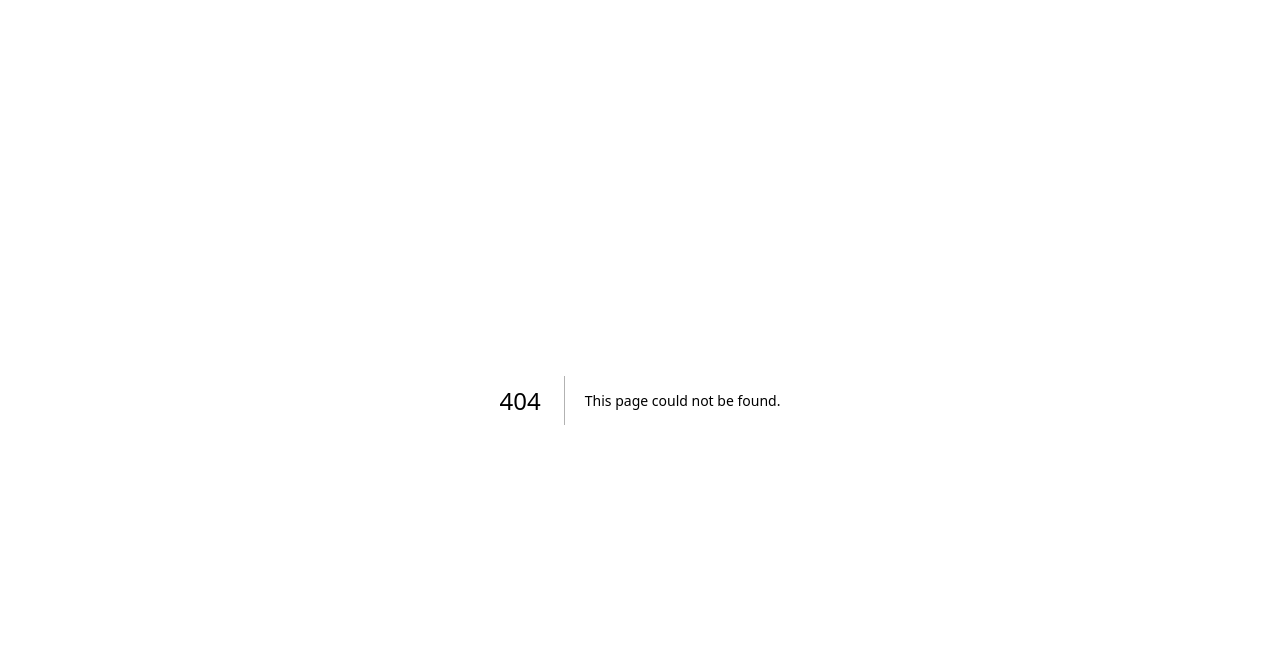
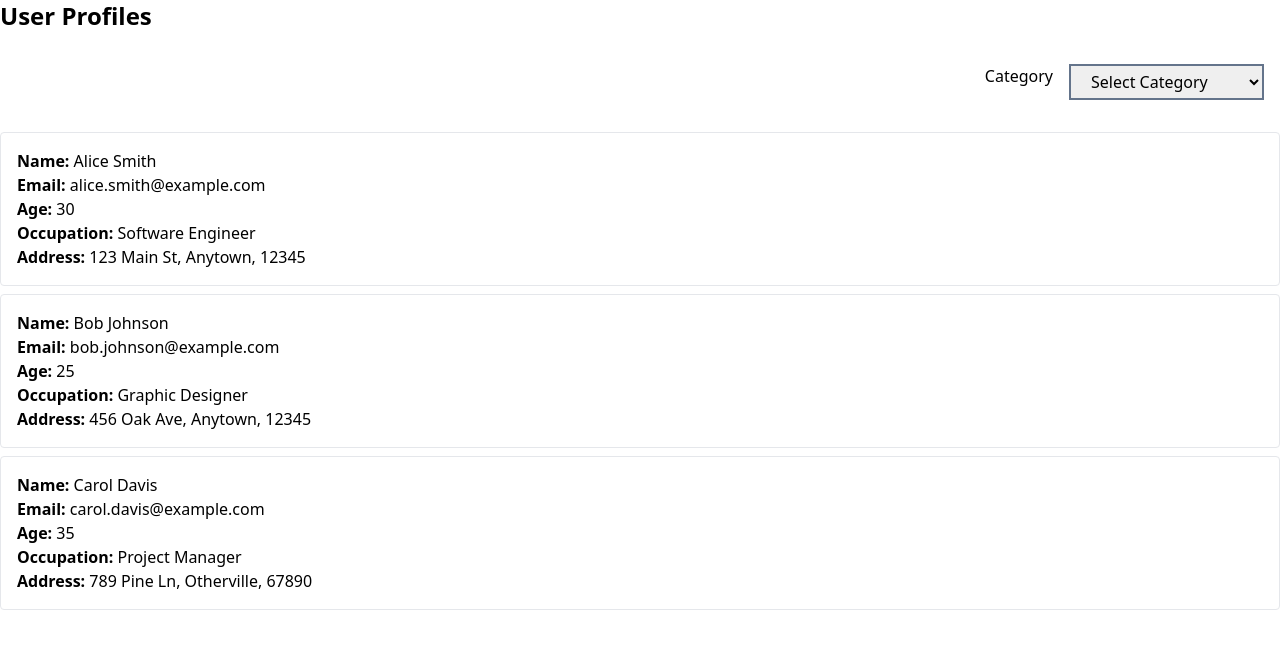
Before and after one commit to AshirAzeem-Developer/nextjs-learning, a Next.js app: page /profile in a window 1280 px wide. Before the commit this address had no page. Shown: the top 648 px of the page. Built offline with nearby package versions, Linux system fonts and the light colour scheme.

Commit message:
Implemented URL Query Params

```diff
--- /dev/null
+++ b/src/app/profile/page.tsx
@@ -0,0 +1,80 @@
+"use client";
+
+import { fetchProfiledata } from "@/utils/profileHelper";
+import React, { useEffect, useState } from "react";
+
+const Profiles = () => {
+  const [data, setData] = useState<any>(null);
+  const [error, setError] = useState<any>(null);
+  const [selectedCategory, setSelectedCategory] = useState<string>("");
+
+  useEffect(() => {
+    const getData = async () => {
+      try {
+        const result = await fetchProfiledata(selectedCategory);
+        setData(result);
+        console.log("Profile Data -> ", result);
+      } catch (err) {
+        console.error("Error -> ", err);
+        setError(err);
+      }
+    };
+
+    getData();
+  }, [selectedCategory]);
+
+  return (
+    <div>
+      <h1 className="text-2xl font-bold mb-4">User Profiles</h1>
+
+      <div className="flex flex-row items-start justify-end my-8">
+        <label htmlFor="">Category</label>
+        <select
+          onChange={(e) => setSelectedCategory(e.target.value)}
+          value={selectedCategory}
+          name=""
+          id=""
+          className="mx-4 p-1 px-4 border-2 border-slate-500 "
+        >
+          <option value="" className="mt-4">
+            Select Category
+          </option>
+          <option value="Graphic Designer" className="mt-4">
+            Graphic Designer
+          </option>
+          <option value="Software Engineer" className="mt-4">
+            Software Engineer
+          </option>
+          <option value="Project Manager" className="mt-4">
+            Project Manager
+          </option>
+        </select>
+      </div>
+
+      <ul>
+        {data?.map((profile: any) => (
+          <li key={profile.id} className="mb-2 p-4 border rounded">
+            <p>
+              <strong>Name:</strong> {profile.firstName} {profile.lastName}
+            </p>
+            <p>
+              <strong>Email:</strong> {profile.email}
+            </p>
+            <p>
+              <strong>Age:</strong> {profile.age}
+            </p>
+            <p>
+              <strong>Occupation:</strong> {profile.occupation}
+            </p>
+            <p>
+              <strong>Address:</strong> {profile.address.street},{" "}
+              {profile.address.city}, {profile.address.zipCode}
+            </p>
+          </li>
+        ))}
+      </ul>
+    </div>
+  );
+};
+
+export default Profiles;
--- /dev/null
+++ b/src/utils/profileHelper.ts
@@ -0,0 +1,25 @@
+
+type Profile = {
+  id: number;
+  firstName: string;
+    lastName: string;
+    email: string;
+    age: number;
+    occupation: string;
+    address: { street: string; city: string; zipCode: string };
+};
+
+export const fetchProfiledata = async (selectedCategory:string) => {
+//   filtering data on multiple fields using query parameters
+
+
+    const res = await fetch(`http://localhost:3000/profile/api?query=${selectedCategory}&`, { method: "GET" }
+  );
+  const data: Profile[] = await res.json();
+
+    const filteredProfile = data?.filter((user) =>
+      user.occupation.includes(selectedCategory)
+    );
+
+  return filteredProfile;
+};
```
Also changed, not shown: src/app/profile/api/route.ts (renamed from src/app/profile/route.ts).
